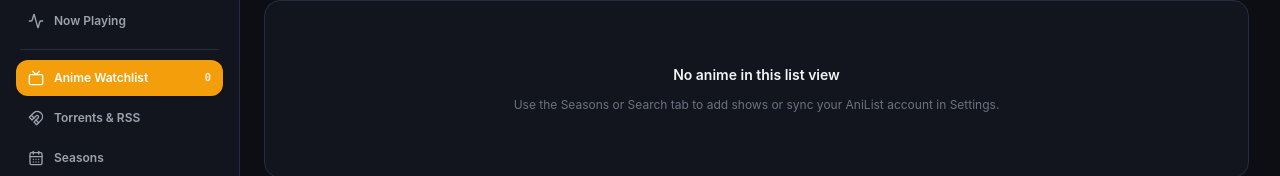
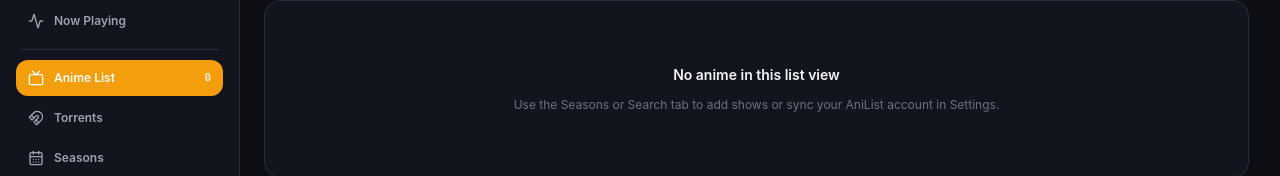
Before and after one commit to Laesx/Tora, a React (Vite) app: page / in a window 1280 px wide. Shown: the part 127-303 px from the top of the page. Built offline with nearby package versions, Linux system fonts and the light colour scheme.

Commit message:
chore: renamed some strings

```diff
--- a/src/app/nav.ts
+++ b/src/app/nav.ts
@@ -31,8 +31,8 @@ export interface NavItem {
 /** Every tab in sidebar order (Ctrl+1–8). Settings is a modal, not a tab: see `SETTINGS_SHORTCUT_DIGIT`. */
 export const NAV_ITEMS: NavItem[] = [
   { id: "nowplaying", label: "Now Playing", icon: Activity, keywords: ["playing", "player", "dashboard"] },
-  { id: "watchlist", label: "Anime Watchlist", icon: Tv, keywords: ["list", "library"] },
-  { id: "torrents", label: "Torrents & RSS", icon: Magnet, keywords: ["nyaa", "download", "rss", "feed"] },
+  { id: "watchlist", label: "Anime List", icon: Tv, keywords: ["list", "library"] },
+  { id: "torrents", label: "Torrents", icon: Magnet, keywords: ["nyaa", "download", "rss", "feed"] },
   { id: "seasons", label: "Seasons", icon: CalendarDays, keywords: ["seasonal", "browse"] },
   { id: "schedule", label: "Schedule", icon: CalendarClock, keywords: ["airing", "calendar", "timetable"] },
   { id: "search", label: "Search", icon: Compass, keywords: ["anilist", "find"] },
--- a/src/features/detail/AnimeDetailModal.tsx
+++ b/src/features/detail/AnimeDetailModal.tsx
@@ -703,7 +703,7 @@ export const AnimeDetailModal: React.FC<AnimeDetailModalProps> = ({
                 <div className="flex items-center justify-between">
                   <h3 className="text-xs font-semibold uppercase tracking-wider text-text-secondary flex items-center gap-2">
                     <Film className="w-4 h-4 text-accent" />
-                    Episode Grid & Local Disk Availability ({localFiles.length} files on disk)
+                    Episodes ({localFiles.length} files on disk)
                   </h3>
                   <div className="flex items-center gap-3 text-[11px] text-text-muted">
                     <span className="flex items-center gap-1">
@@ -765,7 +765,7 @@ export const AnimeDetailModal: React.FC<AnimeDetailModalProps> = ({
                 <div className="space-y-2">
                   <h4 className="text-xs font-semibold uppercase tracking-wider text-text-secondary flex items-center gap-1.5">
                     <HardDrive className="w-3.5 h-3.5 text-accent" />
-                    Matched Local Video Files
+                    Local Video Files
                   </h4>
                   <div className="space-y-1.5 max-h-48 overflow-y-auto pr-1">
                     {localFiles.map((f) => (
@@ -864,7 +864,7 @@ export const AnimeDetailModal: React.FC<AnimeDetailModalProps> = ({
                     type="text"
                     value={synonymsInput}
                     onChange={(e) => setSynonymsInput(e.target.value)}
-                    placeholder="e.g. Frieren, Sousou no Frieren"
+                    placeholder="Separated by a coma: HnK, Houseki"
                     className="w-full px-3 py-2 rounded-lg bg-bg-primary border border-border-subtle text-xs text-text-primary focus:outline-none focus:border-accent"
                   />
                 </div>
@@ -878,7 +878,7 @@ export const AnimeDetailModal: React.FC<AnimeDetailModalProps> = ({
                       type="text"
                       value={customFolder}
                       onChange={(e) => setCustomFolder(e.target.value)}
-                      placeholder="e.g. D:\Anime\Sousou no Frieren"
+                      placeholder="e.g. D:\Anime\Houseki no Kuni"
                       className="flex-1 min-w-0 px-3 py-2 rounded-lg bg-bg-primary border border-border-subtle text-xs font-mono text-text-primary focus:outline-none focus:border-accent"
                     />
                     <button
```
Also changed, not shown: 1 other file (tests, documents, lock files or other folders).
